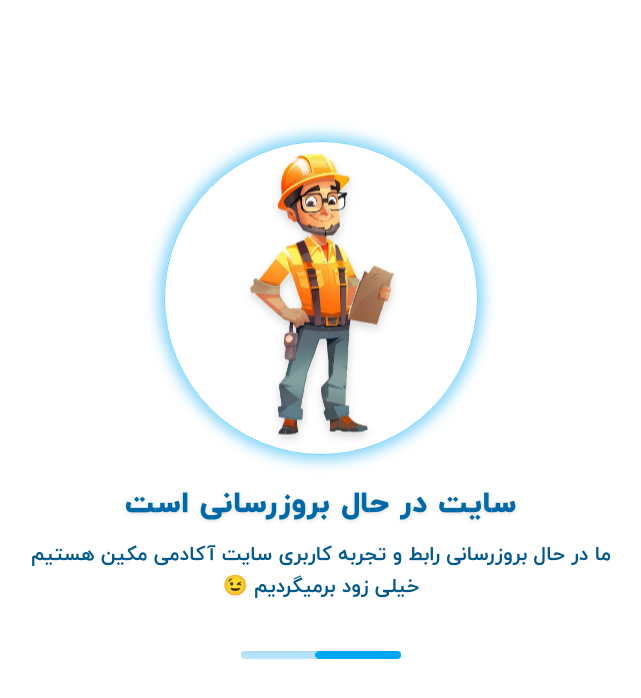
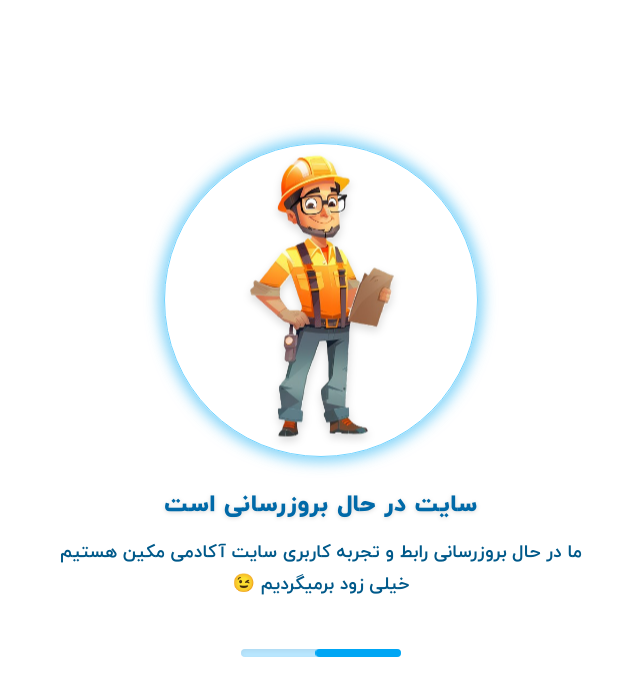
Before and after one commit to soulishoon/MakeenMaintenance, a Next.js app: page / in a window 1280 px wide. Shown: the top 698 px of the page, without its empty margins (319-960 px from the left). Built offline with nearby package versions, Linux system fonts and the light colour scheme.

Commit message:
texts became smaller

```diff
--- a/app/page.tsx
+++ b/app/page.tsx
@@ -22,14 +22,14 @@ export default function Home() {
 
       <h1
         style={{ fontFamily: "yekanbold" }}
-        className=" sm:text-2xl md:text-3xl mb-3 sm:mb-4 tracking-wide drop-shadow-sm px-2"
+        className=" sm:text-xl md:text-2xl mb-3 sm:mb-4 tracking-wide drop-shadow-sm px-2"
       >
         سایت در حال بروزرسانی است
       </h1>
 
       <p
         style={{ fontFamily: "yekanmedium" }}
-        className=" sm:text-xl sm:leading-8 text-sky-800  px-4"
+        className=" sm:text-[18px] sm:leading-8 text-sky-800  px-4"
       >
        ما در حال بروزرسانی رابط و تجربه کاربری سایت آکادمی مکین هستیم
         <br />
```
